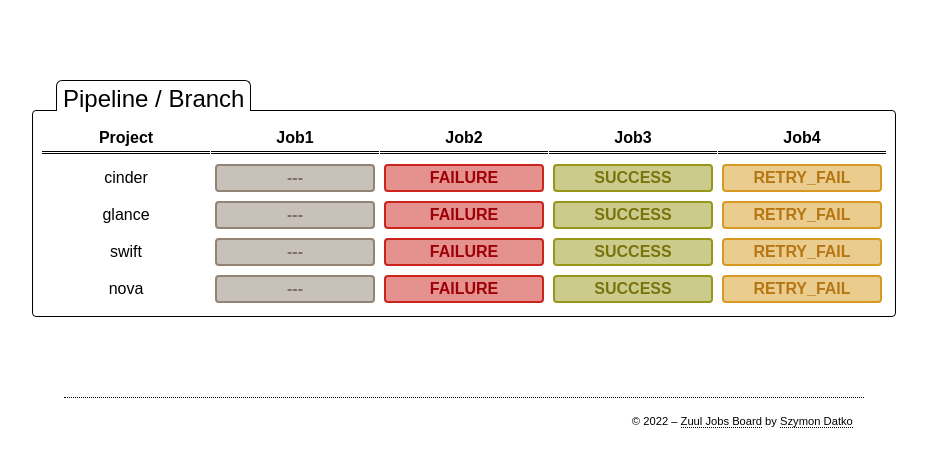
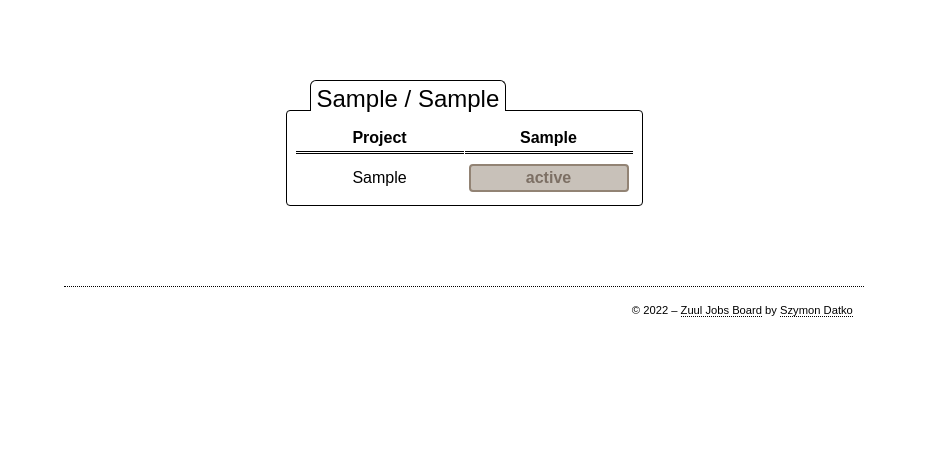
Before and after one commit to sdatko/zuul-jobs-board, a Flask app: page / in a window 1280 px wide. Shown: the part 62-529 px from the top of the page, without its empty margins (176-1103 px from the left). Run offline with Flask 2, Linux system fonts and the light colour scheme; tables that the repository leaves empty hold one stand-in row (values such as "Sample post").

Commit message:
Display results from the database
This commit modifies server to load build results
from the cached database and render them with the template.

```diff
--- a/zjb/server.py
+++ b/zjb/server.py
@@ -1,5 +1,6 @@
 #!/usr/bin/env python3
 
+from collections import defaultdict
 import signal
 
 from flask import Flask
@@ -7,6 +8,7 @@ from jinja2 import Environment
 from jinja2 import PackageLoader
 
 from zjb import config
+from zjb import db
 
 
 app = Flask(__name__)
@@ -15,9 +17,42 @@ j2env = Environment(loader=PackageLoader('zjb', 'templates'))
 template = j2env.get_template('index.html.j2')
 
 
+def get_results() -> dict:
+    session = db.session()
+    projects = [v for (v, ) in session.query(db.Build.project).distinct()]
+    branches = [v for (v, ) in session.query(db.Build.branch).distinct()]
+    pipelines = [v for (v, ) in session.query(db.Build.pipeline).distinct()]
+    jobs = [v for (v, ) in session.query(db.Build.job).distinct()]
+
+    results = defaultdict(lambda: defaultdict(list))
+
+    for project in projects:
+        for branch in branches:
+            for pipeline in pipelines:
+                for job in jobs:
+                    build = session.query(db.Build).filter(
+                        db.Build.project == project,
+                        db.Build.branch == branch,
+                        db.Build.pipeline == pipeline,
+                        db.Build.job == job,
+                    ).one_or_none()
+
+                    if build:
+                        results[f'{pipeline} / {branch}'][project].append({
+                            'name': job,
+                            'status': build.status,
+                            'URL': build.URL,
+                            'voting': build.voting,
+                        })
+
+    session.close()
+    return results
+
+
 @app.route("/", methods=['GET'])
 def index():
-    return template.render()
+    results = get_results()
+    return template.render(results=results)
 
 
 def handle_sigterm(*args):
--- a/zjb/templates/index.html.j2
+++ b/zjb/templates/index.html.j2
@@ -111,17 +111,20 @@
             main table tbody td a.status:hover {
                 opacity: 0.75;
             }
-            main table tbody td a.ok {
+            main table tbody td a.SUCCESS {
                 background-color: rgba(152, 151, 26, 0.5);
                 border-color: #98971a;
                 color: #79740e;
             }
-            main table tbody td a.ko {
+            main table tbody td a.FAILURE {
                 background-color: rgba(204, 36, 29, 0.5);
                 border-color: #cc241d;
                 color: #9d0006;
             }
-            main table tbody td a.un {
+            main table tbody td a.ABORTED,
+            main table tbody td a.NODE_FAILURE,
+            main table tbody td a.RETRY,
+            main table tbody td a.RETRY_LIMIT {
                 background-color: rgba(215, 153, 33, 0.5);
                 border-color: #d79921;
                 color: #b57614;
@@ -149,48 +152,29 @@
             </a>
         </header>
         <main class="index">
+            {%- for table in results %}
             <table>
-                <caption><span>Pipeline / Branch</span></caption>
+                <caption><span>{{ table }}</span></caption>
                 <thead>
                     <tr>
                         <th>Project</th>
-                        <th>Job1</th>
-                        <th>Job2</th>
-                        <th>Job3</th>
-                        <th>Job4</th>
+                        {%- for job in results.values() | first | items | first | last %}
+                        <th>{{ job.name }}</th>
+                        {%- endfor -%}
                     </tr>
                 </thead>
                 <tbody>
+                    {%- for project, project_jobs in results[table].items() %}
                     <tr>
-                        <td>cinder</td>
-                        <td><a class="status">---</a></td>
-                        <td><a class="status ko">FAILURE</a></td>
-                        <td><a class="status ok">SUCCESS</a></td>
-                        <td><a class="status un">RETRY_FAIL</a></td>
+                        <td>{{ project }}</td>
+                        {%- for job in project_jobs %}
+                        <td><a class="status {{ job.status }}"{% if job.URL %} href="{{ job.URL }}"{% endif %}>{{ job.status }}</a></td>
+                        {%- endfor -%}
                     </tr>
-                    <tr>
-                        <td>glance</td>
-                        <td><a class="status">---</a></td>
-                        <td><a class="status ko">FAILURE</a></td>
-                        <td><a class="status ok">SUCCESS</a></td>
-                        <td><a class="status un">RETRY_FAIL</a></td>
-                    </tr>
-                    <tr>
-                        <td>swift</td>
-                        <td><a class="status">---</a></td>
-                        <td><a class="status ko">FAILURE</a></td>
-                        <td><a class="status ok">SUCCESS</a></td>
-                        <td><a class="status un">RETRY_FAIL</a></td>
-                    </tr>
-                    <tr>
-                        <td>nova</td>
-                        <td><a class="status">---</a></td>
-                        <td><a class="status ko">FAILURE</a></td>
-                        <td><a class="status ok">SUCCESS</a></td>
-                        <td><a class="status un">RETRY_FAIL</a></td>
-                    </tr>
+                    {%- endfor -%}
                 </tbody>
             </table>
+            {%- endfor -%}
         </main>
         <footer>
             <p>
```
